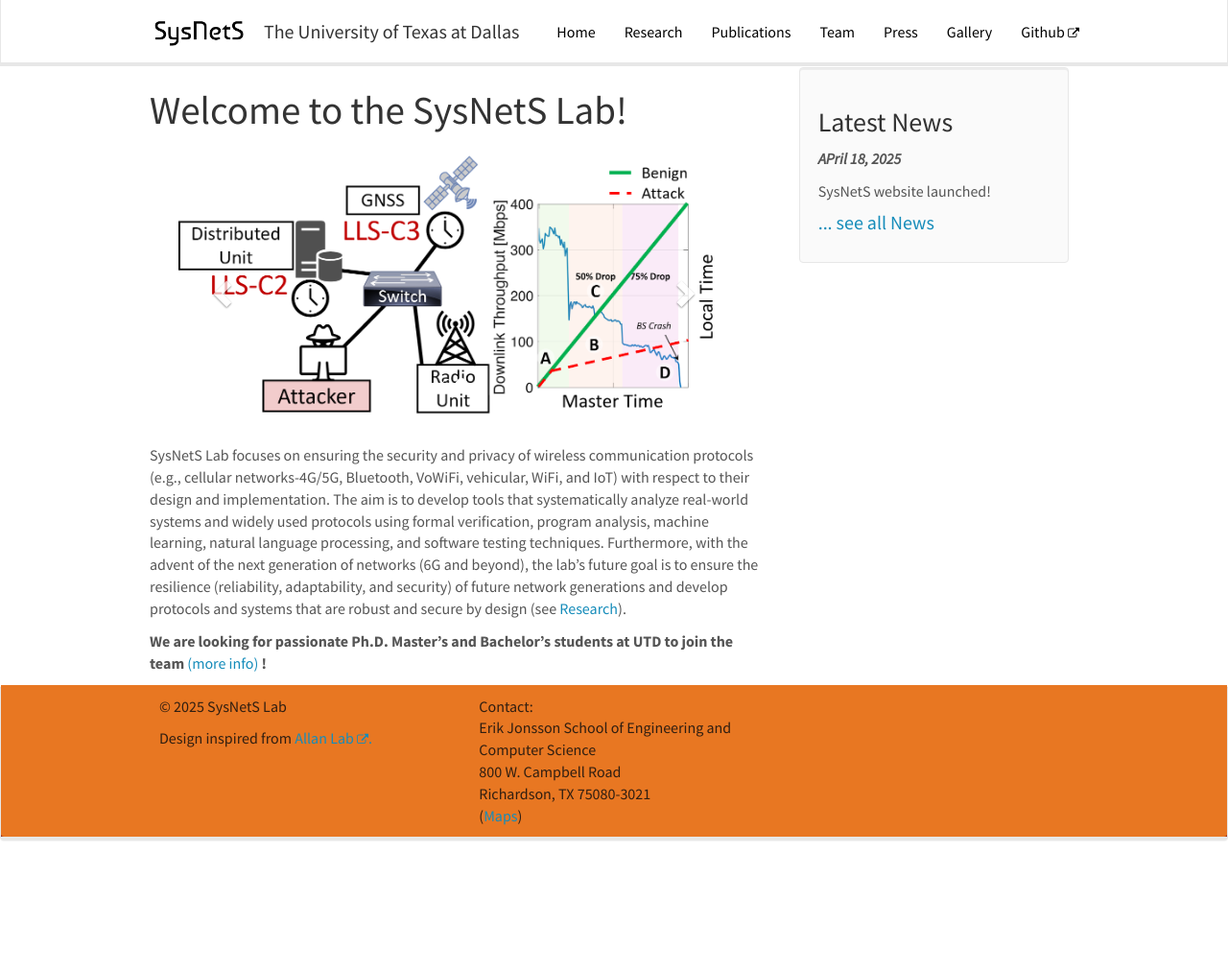
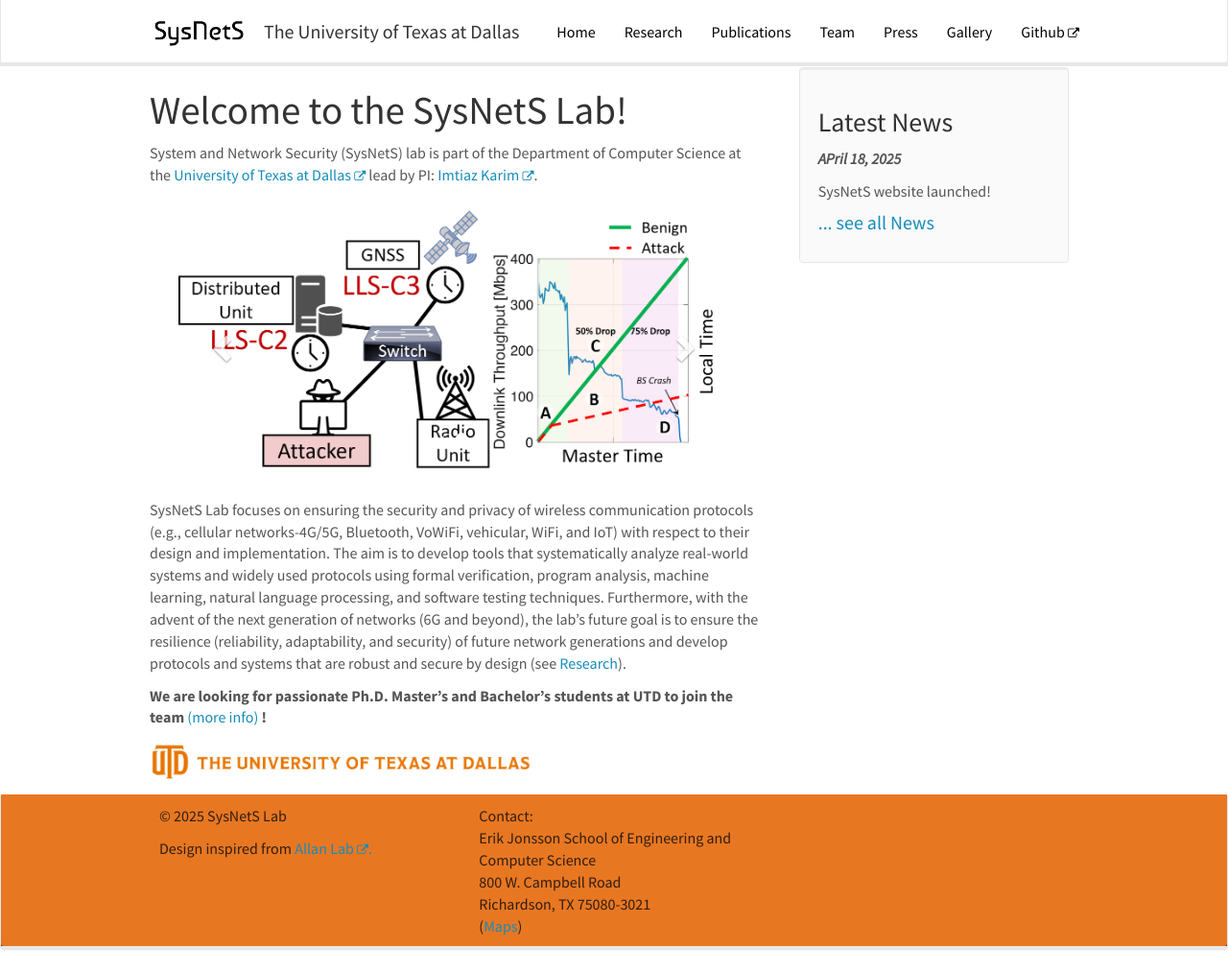
Before and after one commit to SysNetS/sysnets.github.io, a Jekyll site: the page built from _pages/home.md, in a window 1280 px wide and 1012 px high. Shown: the whole window at 96% size. Built offline with Jekyll 4.4.1, drawn with Linux system fonts in a browser that asks for light colours; nearby versions of some CDN libraries.

Commit message:
Mostly done

```diff
--- a/_pages/home.md
+++ b/_pages/home.md
@@ -6,7 +6,7 @@
 permalink: /
 ---
 
-
+System and Network Security (SysNetS) lab is part of the Department of Computer Science at the<a href="https://www.utdallas.edu/" target="_blank"> University of Texas at Dallas <i class="fa fa-external-link"></i></a> lead by PI: <a href="https://www.imtiazkarim.net/" target="_blank"> Imtiaz Karim  <i class="fa fa-external-link"></i></a>.
 
 
 <div markdown="0" id="carousel" class="carousel slide" data-ride="carousel" data-interval="4000" data-pause="hover" >
@@ -50,3 +50,11 @@
 
 
 <!-- We are grateful for funding from Leiden University, [NWO](www.nwo.nl) ([Vidi talent scheme](http://www.nwo.nl/en/research-and-results/programmes/Talent+Scheme) and the [Frontiers in Nanoscience program](https://www.universiteitleiden.nl/en/research/research-projects/science/frontiers-of-nanoscience-nanofront)), and from an [ERC starting grant](https://erc.europa.eu/funding/starting-grants). -->
+
+<figure>
+
+  <a href="https://www.utdallas.edu/" target="_blank"><img src="{{ site.url }}{{ site.baseurl }}/images/logopic/utd_line.jpg" style="width: 400px" alt="The University of Texas at Dallas"></a>
+  <!-- <a href="https://www.nsf.gov/" target="_blank"><img src="{{ site.url }}{{ site.baseurl }}/images/logopic/nsf.jfif" style="width: 200px" alt="National Science Foundation"></a> -->
+  <!-- <a href="https://cqn-erc.org/" target="_blank"><img src="{{ site.url }}{{ site.baseurl }}/images/logopic/cqn.png" style="width: 200px" alt="Center for Quantum Networks"></a> -->
+
+</figure>
```
